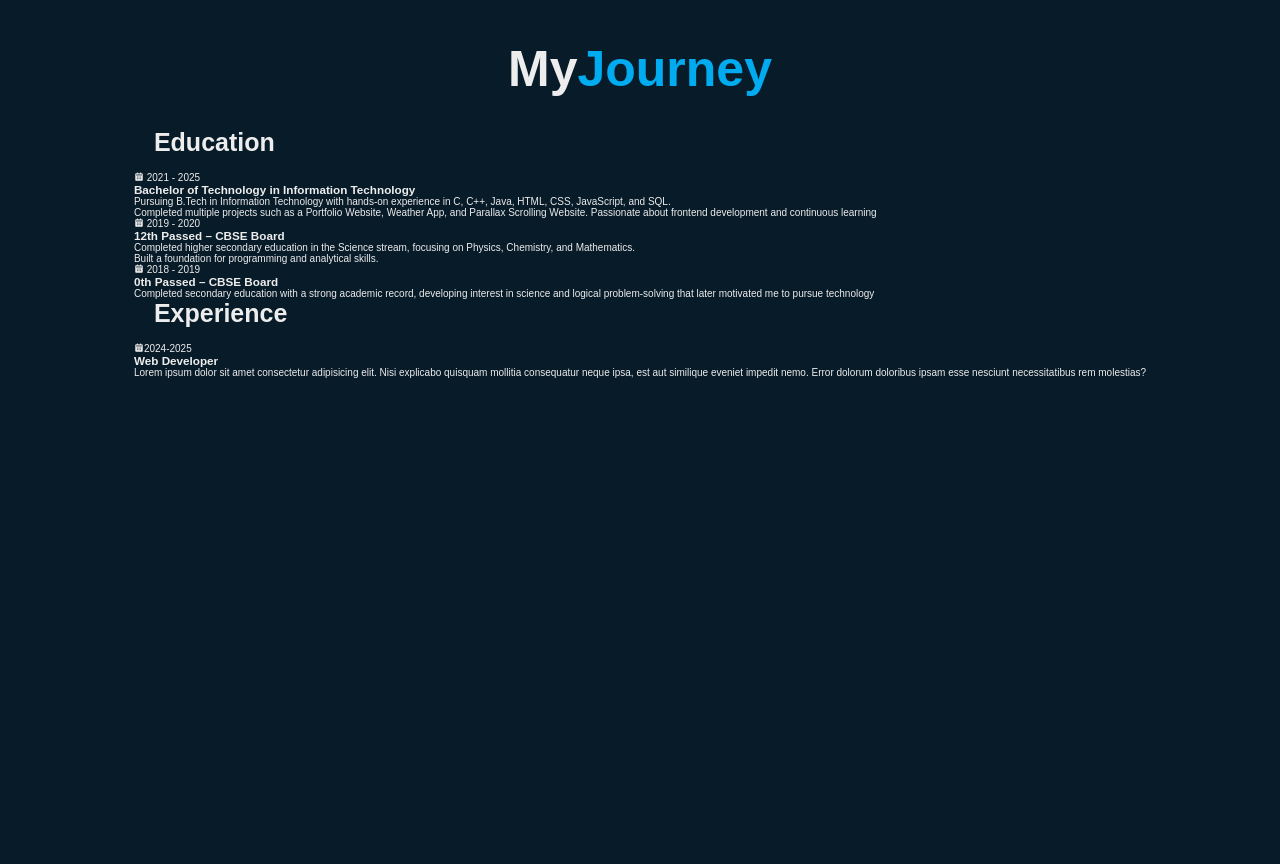
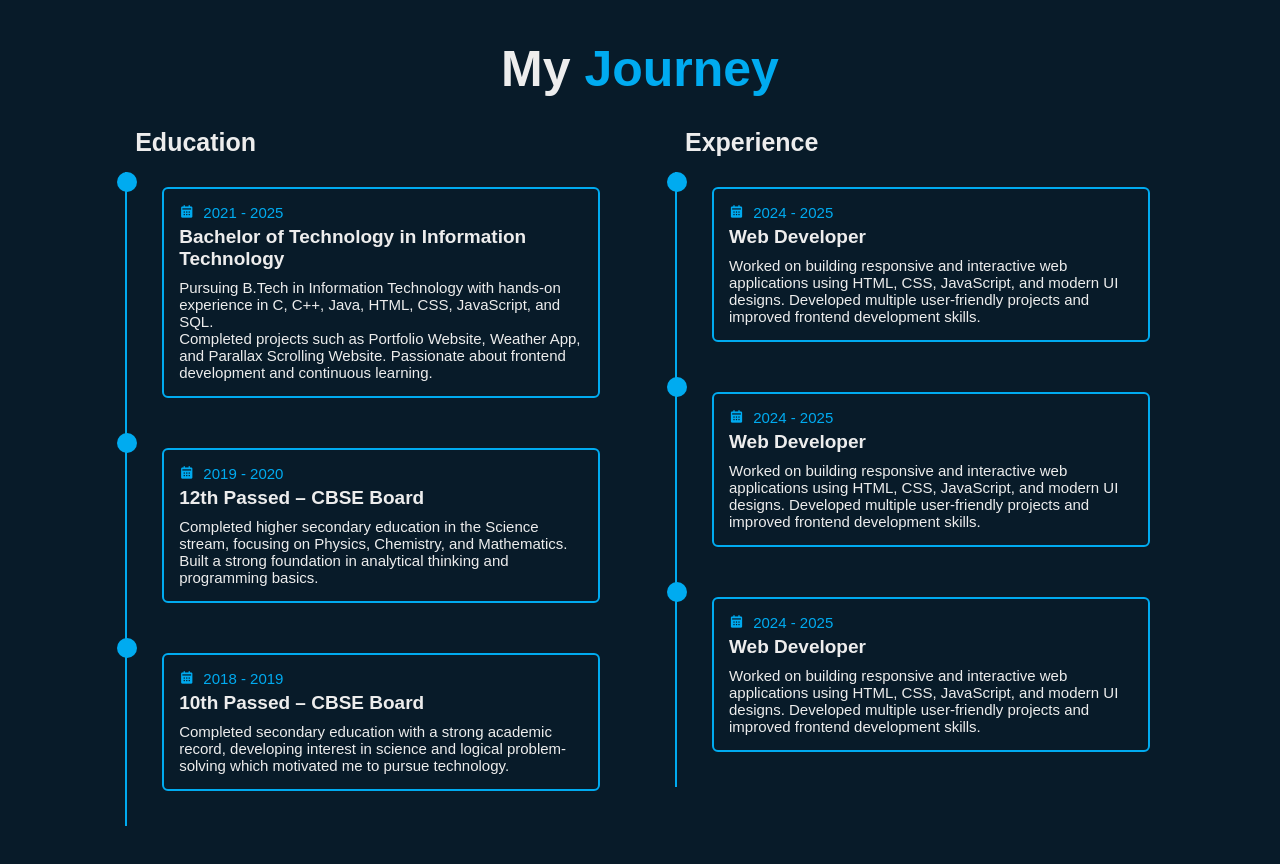
Before and after one commit to KajalR4321/PersonalPortfolio, a plain HTML site: page Index.html in a window 1280 px wide. Shown: the part 1660-2524 px from the top of the page. Before the commit the page ends 2058 px from the top, so only its background shows below. Drawn offline with nearby package versions, Linux system fonts and the light colour scheme.

Commit message:
chnage and add css in education part

```diff
--- a/Index.html
+++ b/Index.html
@@ -76,54 +76,88 @@
 </section>
 <!--education part-->
 <section class="education" id="education">
-  <h2 class="heading">My<span>Journey</span></h2>
+  <h2 class="heading">My <span>Journey</span></h2>
+
   <div class="education-row">
+
+    <!-- ===== Education Column ===== -->
     <div class="education-column">
       <h3 class="title">Education</h3>
+
+      <!-- B.Tech -->
       <div class="education-box">
         <div class="education-content">
           <div class="content">
             <div class="year"><i class='bx bxs-calendar'></i> 2021 - 2025</div>
-            <h3>Bachelor of Technology in Information Technology </h3>
-            <p>Pursuing B.Tech in Information Technology with hands-on experience in C, C++, Java, HTML, CSS, JavaScript,
-               and SQL.<br>
-                Completed multiple projects such as a Portfolio Website,
-                 Weather App, and Parallax Scrolling Website. Passionate about frontend development
-              and continuous learning</p>
+            <h3>Bachelor of Technology in Information Technology</h3>
+            <p>Pursuing B.Tech in Information Technology with hands-on experience in C, C++, Java, HTML, CSS, JavaScript, and SQL.<br>
+              Completed projects such as Portfolio Website, Weather App, and Parallax Scrolling Website. Passionate about frontend development and continuous learning.
+            </p>
           </div>
-          <div class="education-box">
+        </div>
+      </div>
+
+      <!-- 12th -->
+      <div class="education-box">
         <div class="education-content">
           <div class="content">
             <div class="year"><i class='bx bxs-calendar'></i> 2019 - 2020</div>
-            <h3>12th Passed – CBSE Board  </h3>
-            <p>Completed higher secondary education in the Science stream, focusing on Physics, Chemistry, and Mathematics.</br>
-               Built a foundation for programming and analytical skills.</p>
+            <h3>12th Passed – CBSE Board</h3>
+            <p>Completed higher secondary education in the Science stream, focusing on Physics, Chemistry, and Mathematics.<br>
+              Built a strong foundation in analytical thinking and programming basics.</p>
           </div>
-          <div class="education-box">
+        </div>
+      </div>
+
+      <!-- 10th -->
+      <div class="education-box">
         <div class="education-content">
           <div class="content">
             <div class="year"><i class='bx bxs-calendar'></i> 2018 - 2019</div>
-            <h3>0th Passed – CBSE Board</h3>
-            <p>Completed secondary education with a strong academic record,
-               developing interest in science and logical problem-solving that later motivated me to pursue technology</p>
-          </div>
-              <div class="education-column">
-      <h3 class="title">Experience</h3>
-      <div class="education-box">
-          <div class="education-content">
-          <div class="content">
-            <div class="year"><i class='bx bxs-calendar'></i>2024-2025</div>
-            <h3>Web Developer</h3>
-            <p>Lorem ipsum dolor sit amet consectetur adipisicing elit. Nisi explicabo quisquam mollitia consequatur neque ipsa, est aut similique eveniet impedit nemo.
-              Error dolorum doloribus ipsam esse nesciunt necessitatibus rem molestias?</p>
+            <h3>10th Passed – CBSE Board</h3>
+            <p>Completed secondary education with a strong academic record, developing interest in science and logical problem-solving which motivated me to pursue technology.</p>
           </div>
         </div>
       </div>
 
     </div>
+
+    <!-- ===== Experience Column ===== -->
+    <div class="education-column">
+      <h3 class="title">Experience</h3>
+
+      <div class="education-box">
+        <div class="education-content">
+          <div class="content">
+            <div class="year"><i class='bx bxs-calendar'></i> 2024 - 2025</div>
+            <h3>Web Developer</h3>
+            <p>Worked on building responsive and interactive web applications using HTML, CSS, JavaScript, and modern UI designs. Developed multiple user-friendly projects and improved frontend development skills.</p>
+          </div>
+        </div>
+      </div>
+
+      <div class="education-box">
+        <div class="education-content">
+          <div class="content">
+            <div class="year"><i class='bx bxs-calendar'></i> 2024 - 2025</div>
+            <h3>Web Developer</h3>
+            <p>Worked on building responsive and interactive web applications using HTML, CSS, JavaScript, and modern UI designs. Developed multiple user-friendly projects and improved frontend development skills.</p>
+          </div>
+        </div>
+      </div>
+       <div class="education-box">
+        <div class="education-content">
+          <div class="content">
+            <div class="year"><i class='bx bxs-calendar'></i> 2024 - 2025</div>
+            <h3>Web Developer</h3>
+            <p>Worked on building responsive and interactive web applications using HTML, CSS, JavaScript, and modern UI designs. Developed multiple user-friendly projects and improved frontend development skills.</p>
+          </div>
+        </div>
+      </div>
+
+    </div>
+
   </div>
-
-
 </section>
 
 
--- a/style.css
+++ b/style.css
@@ -282,24 +282,102 @@ span{
     background: var(--second-bg-color);
 }
 /* education part*/
-.education{
+
+.education {
     display: flex;
     justify-content: center;
     align-items: center;
     flex-direction: column;
-    min-height: auto;
+    padding-bottom: 5rem;
+}
 
+.education .education-row {
+    display: flex;
+    justify-content: space-between; /* spreads left and right */
+    align-items: flex-start;
+    width: 100%;
+    max-width: 1200px; /* optional for better layout */
+    gap: 5rem;
+    flex-wrap: nowrap; /* prevents stacking */
 }
-.education  .education-row{
-display: flex;
-flex-wrap: wrap;
-gap: 5rem;
+
+.education-row .education-column {
+    flex: 1; /* equal width */
 }
-.education-row .education-column{
-    flex: 1 1 40rem;
 
-}
-.education-column .title{
+.education-column .title {
     font-size: 2.5rem;
     margin: 0 0 1.5rem 2rem;
 }
+/* use for box line */
+.education-column .education-box{
+    border-left: .2rem solid var(--main-color);
+    padding-left: 2rem;
+    margin-left: 1rem;
+    position: relative;
+}
+/*use for line*/
+
+.education-box .education-content{
+    position: relative;
+    padding: 1.5rem;
+
+
+}
+/*use for line me dot dene ke liye*/
+.education-box .education-content::before{
+    content:"";
+    position: absolute;
+    top: 0;
+    left:-3rem;
+    width:2rem;
+    height: 2rem;
+    background: var(--main-color);
+    border-radius: 50%;
+
+}
+
+/*in this content education is wrap in box*/
+.education-content .content{
+     position: relative;
+    padding: 1.5rem;
+       border:.2rem solid var(--main-color);
+    border-radius: .6rem;
+    margin-bottom: 2rem;
+
+}
+/* in this content color position fixtop*/
+.education-content .content::before{
+    content :"";
+    position: absolute;
+    top:0;
+    left: 0;
+    width: 0;
+    min-height: 100%;
+    background:var(--second-bg-color);
+    z-index: -1;
+    transition: .5s;
+}
+.education-content .content:hover::before{
+width: 100%;
+}
+
+/*use for year*/
+
+.education-content .content .year{
+    font-size: 1.5rem;
+    color:var(--main-color);
+    padding-bottom: .5rem;
+}
+.education-content .content .year i{
+    padding-right: .5rem;
+
+}
+.education-content .content h3{
+    font-size: 1.9rem;
+}
+.education-content .content p{
+    font-size: 1.5rem;
+    padding-top: .9rem;
+    font-family: Arial, Helvetica, sans-serif;
+}
```
